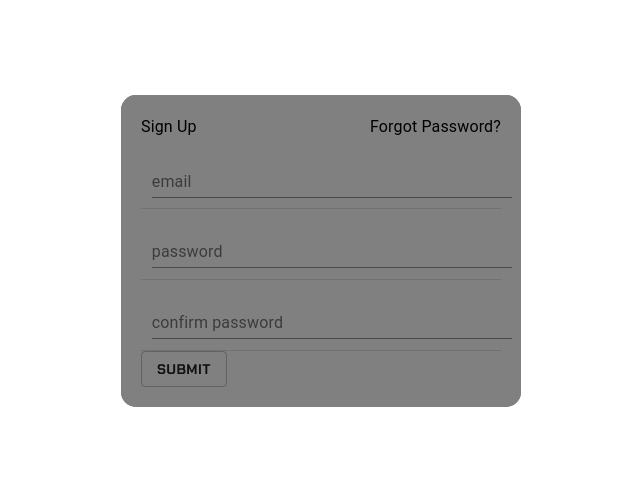
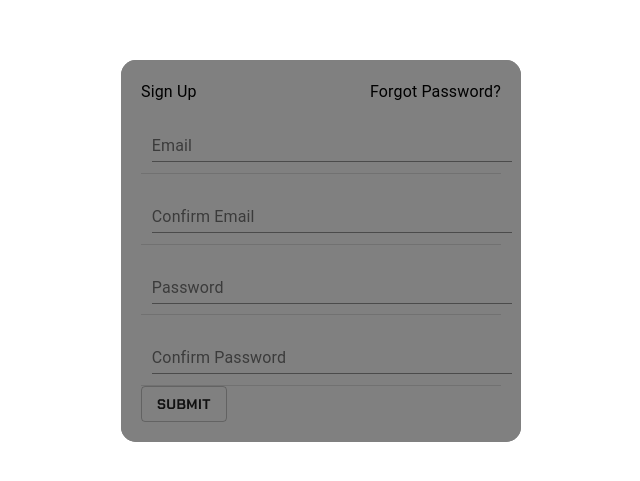
Before and after one commit to mjhoracek/football-app, a Next.js app: page / in a window 1280 px wide. Shown: the part 149-630 px from the top of the page, without its empty margins (319-959 px from the left). Built offline with nearby package versions, Linux system fonts and the light colour scheme; no server answers.

Commit message:
type erorr

```diff
--- a/components/SignInForm.js
+++ /dev/null
@@ -1,92 +0,0 @@
-import React, { useState } from 'react'
-import styled from 'styled-components'
-import { makeStyles } from '@material-ui/core/styles'
-import { TextField, Button, Divider, Typography, Grid, Paper } from '@material-ui/core'
-import useInput from '../hooks/useInput'
-import getFirebase from '../firebase'
-
-
-const Container = styled.div`
-    display: flex;
-    flex-direction: column;
-    justify-content: center;
-    align-items: center;
-    padding: 5%;
-    background-color: gray;
-    border: 20px black;
-    border-radius: 15px;
-`
-
-const Wrapper = styled.div`
-    display: flex;
-    flex-direction: row;
-    justify-content: space-between;
-    font-size: 16px;
-`
-
-const useStyles = makeStyles({
-    input: {
-        margin: '3%',
-        fontFamily: 'inherit'
-    },
-    root: {
-        borderColor: 'red',
-        color: 'black'
-    }
-})
-
-
-function SignInForm() {
-    const classes = useStyles()
-    const firebaseInstance = getFirebase()
-
-    const [formInfo, setFormInfo] = useState({
-        email: '',
-        password: '',
-        confirmPassword: '',
-    });
-
-    const signUp = async (event) => {
-        event.preventDefault()
-
-        try {
-            if(firebaseInstance){
-                const user = await firebaseInstance.auth().createUserWithEmailAndPassword(formInfo.email, formInfo.password)
-                console.log('user', user);
-                alert(`Welcome ${formInfo.email}`)
-            }
-
-        } catch (error) {
-            console.log('error', error)
-            alert(error.message)
-        }
-    }
-    const handleChange = (id, value) => {
-        setFormInfo({
-            ...formInfo,
-            [id]: value
-        })
-    }
-
-
-    return (
-        <Container>
-            <Wrapper>
-                <Typography className={classes.root} >Sign Up</Typography>
-                <Typography style={{textAlign: 'right'}} className={classes.root}>Forgot Password?</Typography>
-            </Wrapper>
-            <form onSubmit={signUp}>
-                <TextField id="email" label="email" variant="standard"  onChange={ e => handleChange(e.target.id, e.target.value)} className={classes.input} />
-                <Divider className={classes.root}/>
-                <TextField id="password" label="password" variant="standard" onChange={ e => handleChange(e.target.id, e.target.value)} className={classes.input} />
-                <Divider />
-                <TextField id="confirmPassword" label="confirm password" variant="standard" onChange={ e => handleChange(e.target.id, e.target.value)} className={classes.input} />
-                <Divider />
-                <Button  variant="outlined" type='submit'>Submit</Button>
-            </form>
-        </Container>
-    )
-
-    }
-
-export default SignInForm
--- /dev/null
+++ b/components/SignUpForm.js
@@ -0,0 +1,158 @@
+import React, { useState } from 'react'
+import validator from 'validator'
+import styled from 'styled-components'
+import { makeStyles } from '@material-ui/core/styles'
+import { TextField, Button, Divider, Typography, Grid, Paper } from '@material-ui/core'
+import getFirebase from '../firebase'
+
+
+const Container = styled.div`
+    display: flex;
+    flex-direction: column;
+    justify-content: center;
+    align-items: center;
+    padding: 5%;
+    background-color: gray;
+    border: 20px black;
+    border-radius: 15px;
+`
+
+const Wrapper = styled.div`
+    display: flex;
+    flex-direction: row;
+    justify-content: space-between;
+    font-size: 16px;
+`
+
+const useStyles = makeStyles({
+    input: {
+        margin: '3%',
+        fontFamily: 'inherit'
+    },
+    root: {
+        borderColor: 'red',
+        color: 'black'
+    }
+})
+
+
+function SignUpForm() {
+    const classes = useStyles()
+    const firebaseInstance = getFirebase()
+    const [error, setError] = useState("")
+
+    const [formInfo, setFormInfo] = useState({
+        email: "",
+        confirmEmail: "",
+        password: "",
+        confirmPassword: "",
+    });
+
+    const signUp = async (event) => {
+        event.preventDefault()
+        setError("")
+
+        if( email.length === 0) {
+            setError('You must provide a valid email.')
+            alert(error)
+            return
+        }
+
+        if( password.length === 0) return setError('You must provide a password')
+
+        if( !validator.isEmail(email)) return setError("You must provide a valid email.")
+
+        if( email !== confirmEmail ) return setError('Email and Confirm Email must match')
+
+        if( password !== confirmPassword ) return setError('Passwords must match')
+
+        try {
+            if(firebaseInstance){
+                const user = await firebaseInstance.auth().createUserWithEmailAndPassword(formInfo.email, formInfo.password)
+                console.log('user', user);
+                alert(`Welcome ${formInfo.email}`)
+            }
+
+        } catch (error) {
+            console.log('error', error)
+            alert(error.message)
+        }
+    }
+
+
+    const handleChange = (id, value) => {
+        setFormInfo({
+            ...formInfo,
+            [id]: value
+        })
+    }
+
+
+    return (
+        <Container>
+            <Wrapper>
+                <Typography className={classes.root} >Sign Up</Typography>
+                <Typography style={{textAlign: 'right'}} className={classes.root}>Forgot Password?</Typography>
+            </Wrapper>
+            <form onSubmit={signUp}>
+                <TextField
+                    className={classes.input}
+                    type='email'
+                    id='email'
+                    label="Email"
+                    variant="standard"
+                    onChange={ (e) => {
+                        setError("")
+                        handleChange(e.target.id, e.target.value)
+                    }}
+                    />
+                <Divider className={classes.root}/>
+                <TextField
+                    className={classes.input}
+                    type='email'
+                    id='confirmEmail'
+                    label="Confirm Email"
+                    variant="standard"
+                    onChange={ (e) => {
+                        setError("")
+                        handleChange(e.target.id, e.target.value)
+                    }}
+                    />
+                <Divider className={classes.root}/>
+                <TextField
+                    className={classes.input}
+                    type='password'
+                    id='password'
+                    label="Password"
+                    variant="standard"
+                    onChange={ (e) => {
+                        setError("")
+                        handleChange(e.target.id, e.target.value)
+                    }}
+                    />
+                <Divider />
+                <TextField
+                    className={classes.input}
+                    type='password'
+                    id='confirmPassword'
+                    label="Confirm Password"
+                    variant="standard"
+                    onChange={ (e) => {
+                        setError("")
+                        handleChange(e.target.id, e.target.value)
+                    }}
+                    />
+                <Divider />
+                <Button
+                    variant="outlined"
+                    type='submit'
+                >
+                    Submit
+                </Button>
+            </form>
+        </Container>
+    )
+
+    }
+
+export default SignUpForm
--- a/package.json
+++ b/package.json
@@ -14,7 +14,8 @@
     "next": "11.0.1",
     "react": "17.0.2",
     "react-dom": "17.0.2",
-    "styled-components": "^5.3.0"
+    "styled-components": "^5.3.0",
+    "validator": "^13.6.0"
   },
   "devDependencies": {
     "eslint": "7.31.0",
--- a/pages/index.js
+++ b/pages/index.js
@@ -1,6 +1,6 @@
 import Head from 'next/head'
-import SignInForm from '../components/SignInForm.js'
 import styled from 'styled-components'
+import SignUpForm from '../components/SignUpForm.js'
 
 
 const Container = styled.div`
@@ -36,7 +36,7 @@ export default function Home() {
         </Head>
 
         <Wrapper>
-          <SignInForm />
+          <SignUpForm />
         </Wrapper>
 
     </Container>
```
Also changed, not shown: 1 other file (tests, documents, lock files or other folders).
